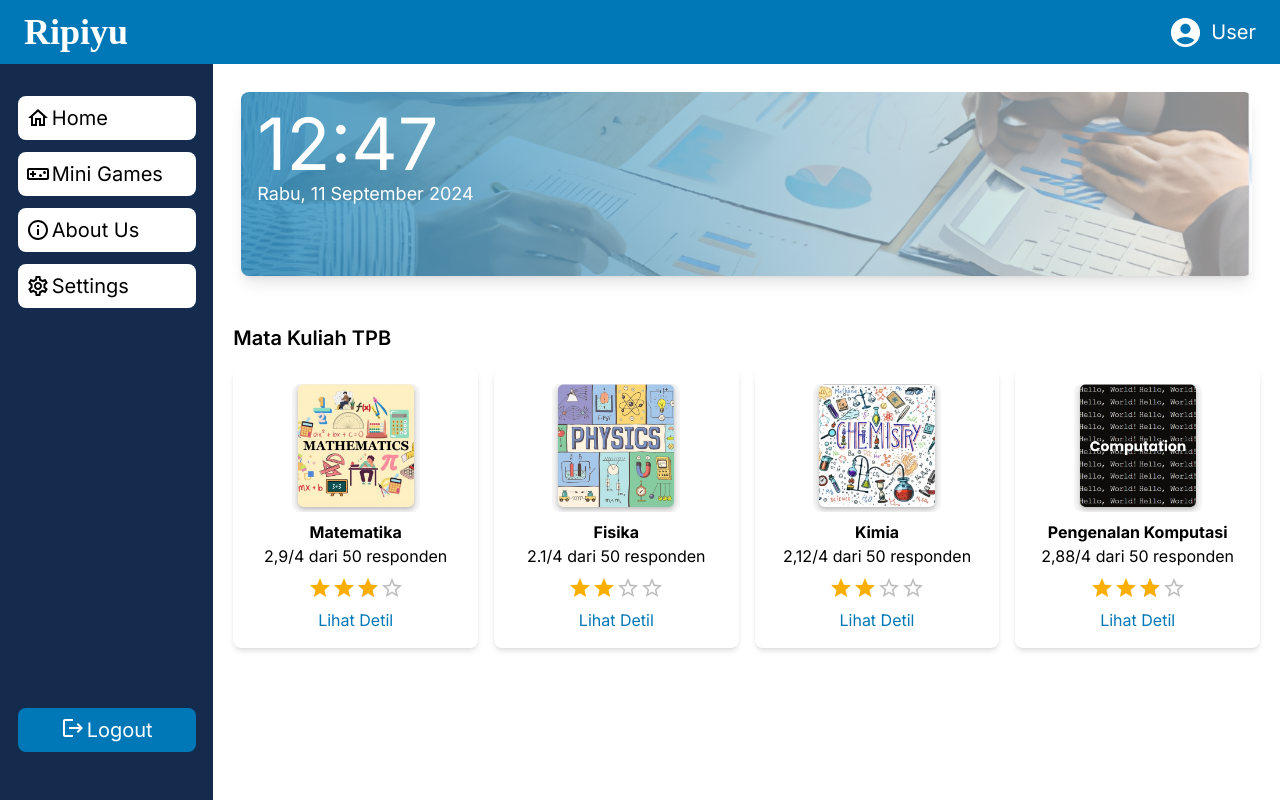
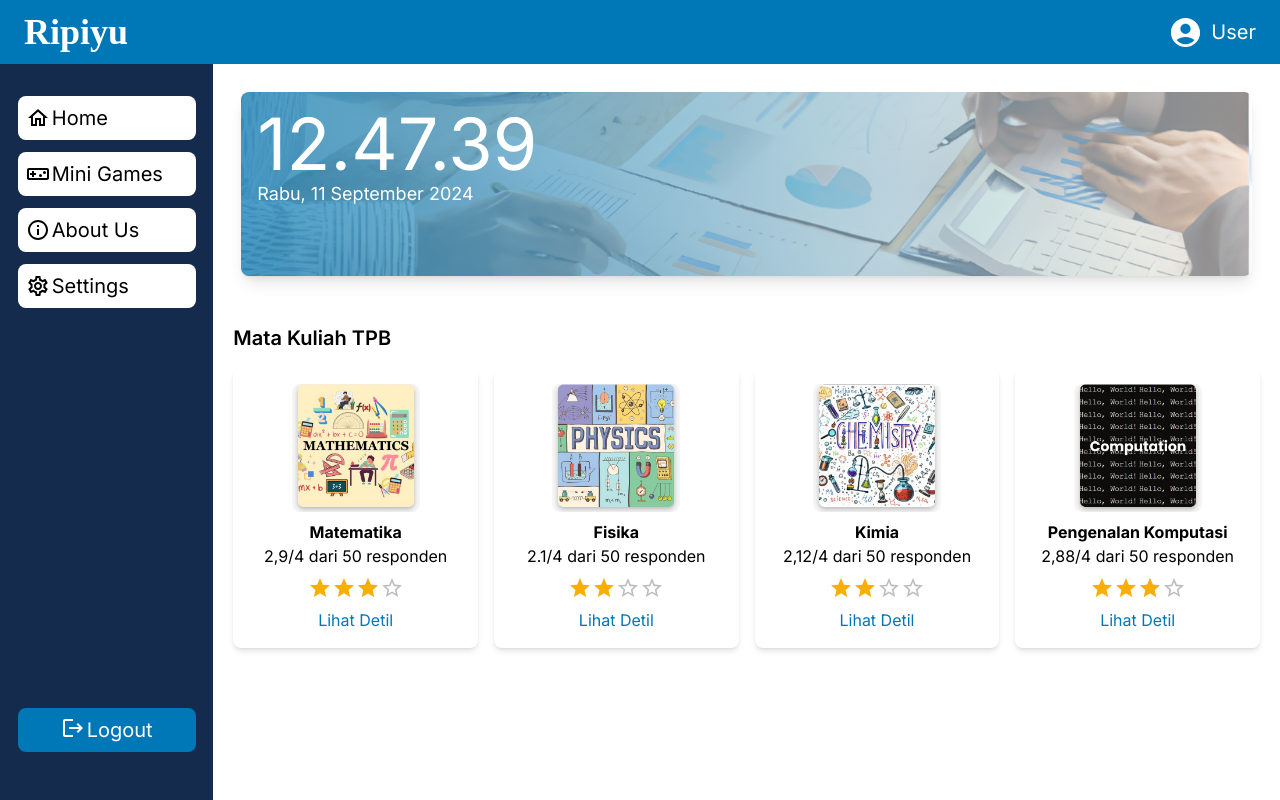
Before and after one commit to Henshou/Ripiyu, a Next.js app: page / in a window 1280 px wide. Built offline with nearby package versions, Linux system fonts and the light colour scheme.

Commit message:
refactor: changes date and day

```diff
--- a/app/page.tsx
+++ b/app/page.tsx
@@ -15,18 +15,23 @@ const Home = () => {
     useEffect(() => {
         const updateTimeAndDate = () => {
             const now = new Date();
-            const optionsDate = { year: 'numeric', month: 'long', day: 'numeric', locale: 'id-ID' };
-            setCurrentTime(now.toLocaleTimeString());
-            const optionsDay = { weekday: 'long', locale: 'id-ID' };
 
+            // Correct options for date formatting
+            const optionsDate: Intl.DateTimeFormatOptions = {
+                year: 'numeric',
+                month: 'long',
+                day: 'numeric',
+            };
+
+            // Correct options for day formatting
+            const optionsDay: Intl.DateTimeFormatOptions = {
+                weekday: 'long', // This is correct
+            };
+
+            setCurrentTime(now.toLocaleTimeString('id-ID'));
             setCurrentDate(now.toLocaleDateString('id-ID', optionsDate));
             setCurrentDay(now.toLocaleDateString('id-ID', optionsDay));
-
-            const hours = String(now.getHours()).padStart(2, '0');
-            const minutes = String(now.getMinutes()).padStart(2, '0');
-            setCurrentTime(`${hours}:${minutes}`);
-        };
-
+        }
         updateTimeAndDate();
         const intervalId = setInterval(updateTimeAndDate, 60000);
 
```
